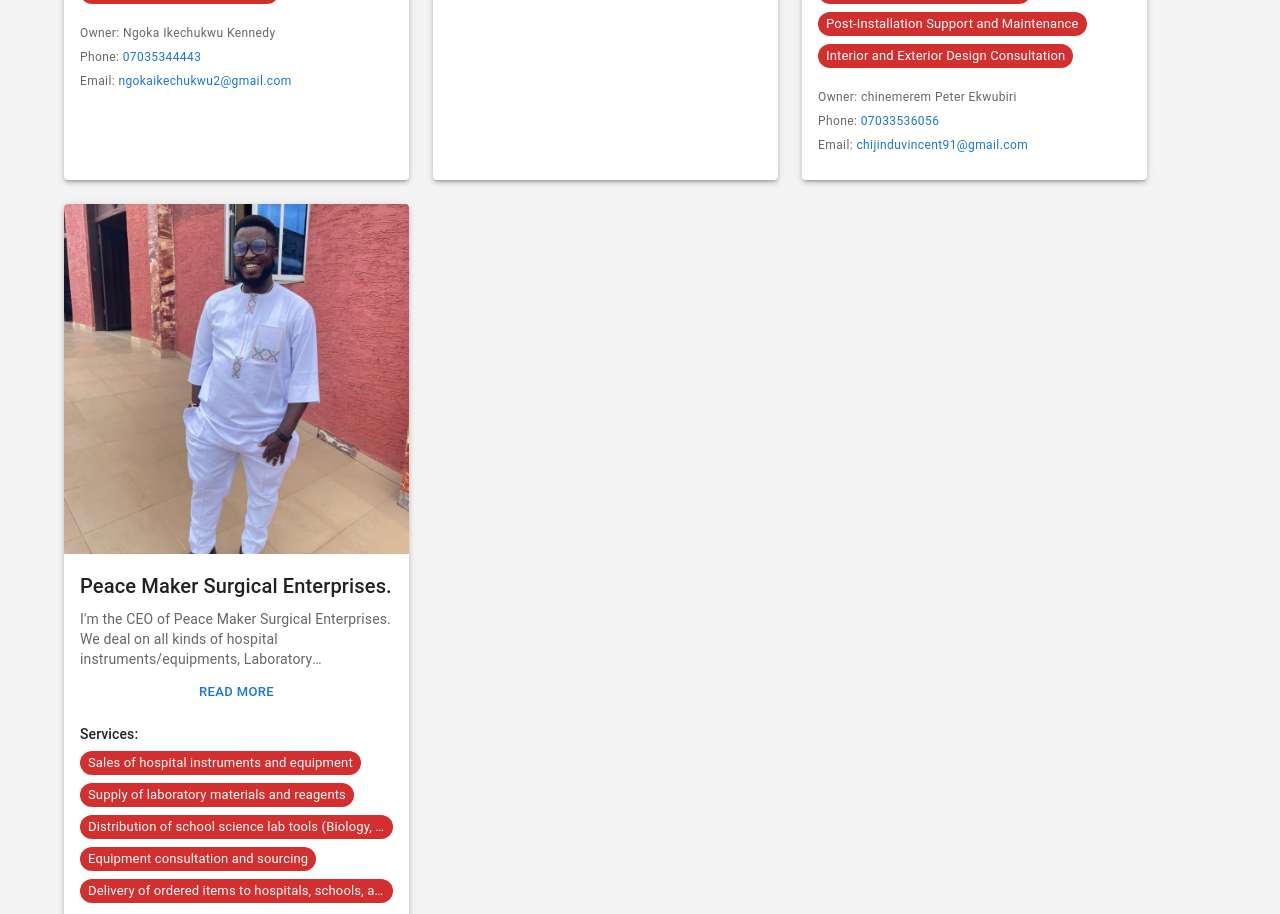
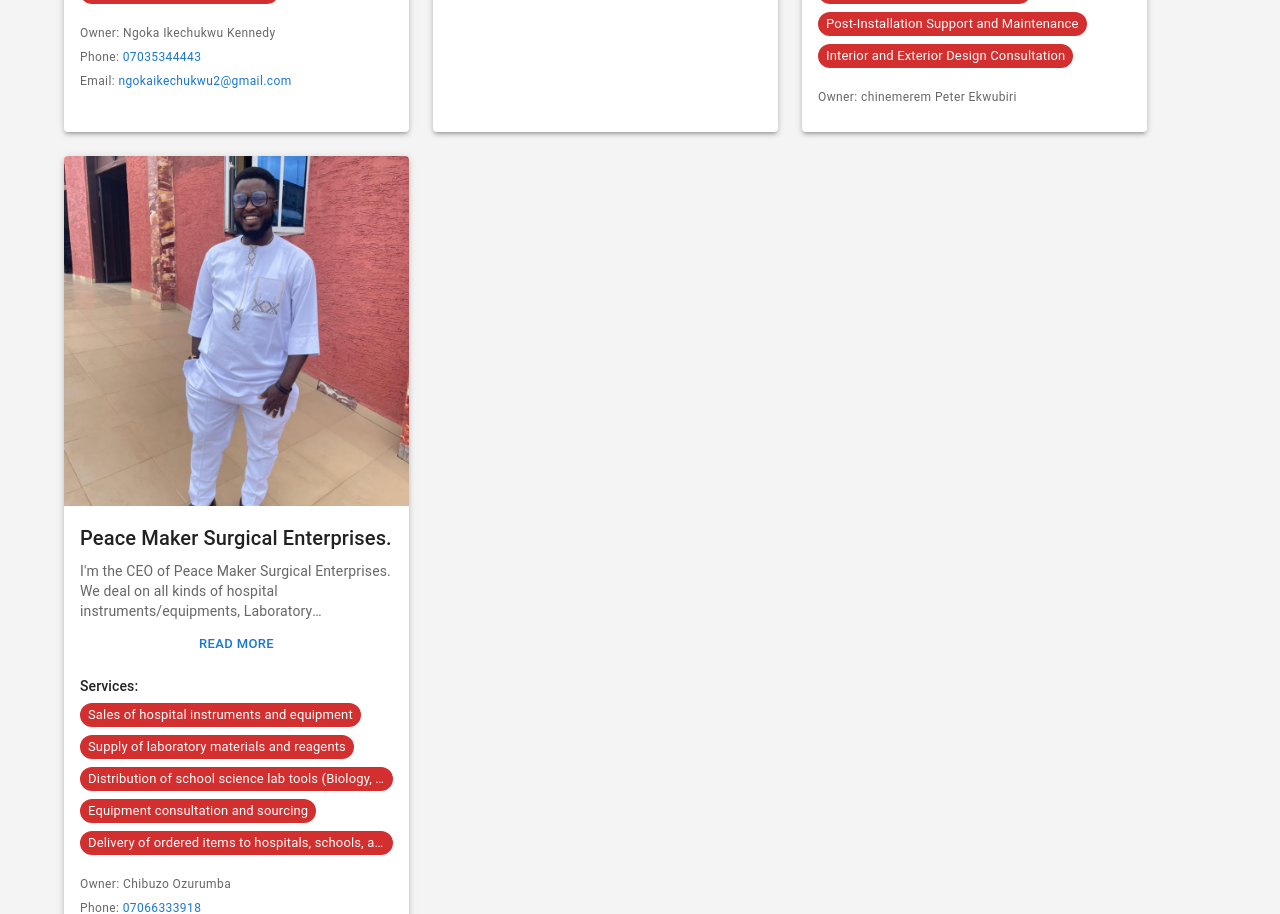
Before and after one commit to mutiu4luv/hgc-08-business-album, a React (Vite) app: page / in a window 1280 px wide. Shown: the part 8380-9294 px from the top of the page. Built offline with nearby package versions, Linux system fonts and the light colour scheme.

Commit message:
chinemerem

```diff
--- a/src/component/landingPage/BusinessCard.jsx
+++ b/src/component/landingPage/BusinessCard.jsx
@@ -529,8 +529,8 @@ const BusinessCard = () => {
         "Interior and Exterior Design Consultation",
       ],
 
-      phone: "   07033536056  ",
-      email: "  chijinduvincent91@gmail.com",
+      // phone: "   07033536056  ",
+      // email: "  chijinduvincent91@gmail.com",
     },
     {
       id: 28,
```
